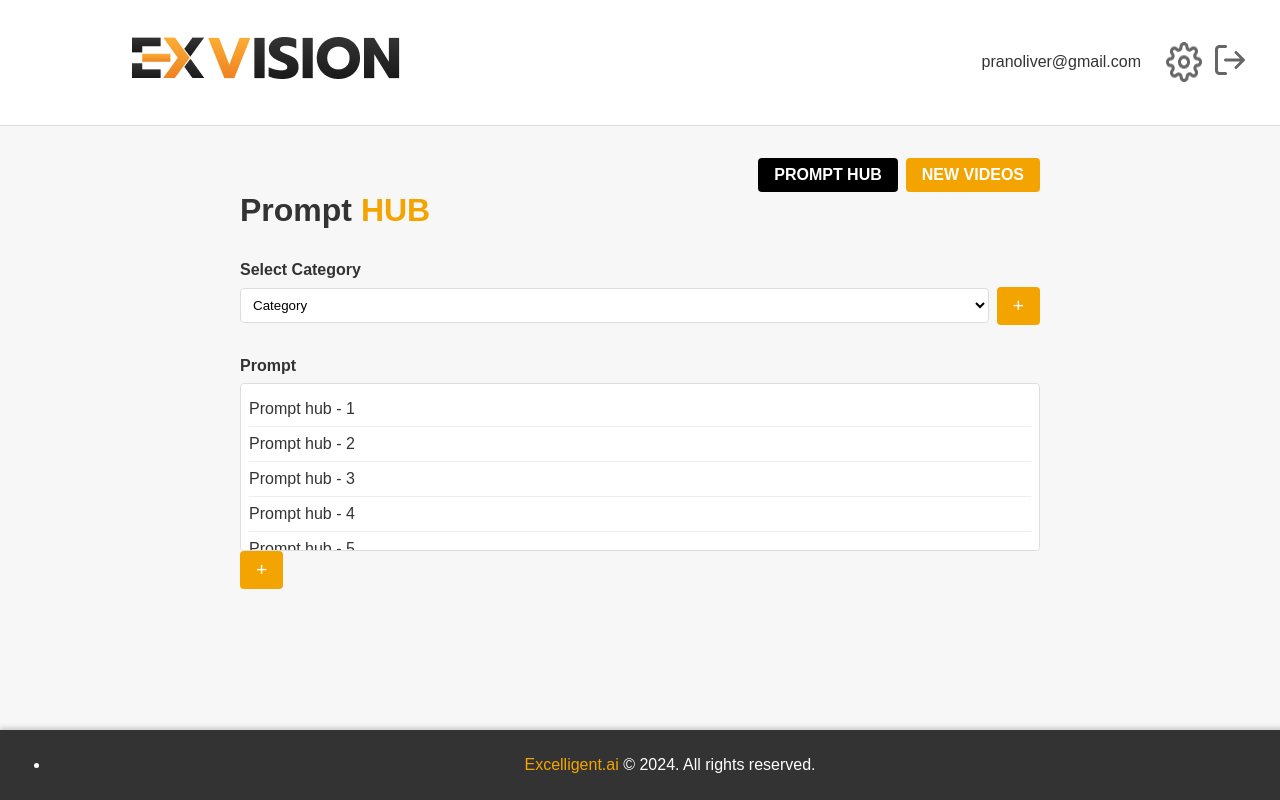
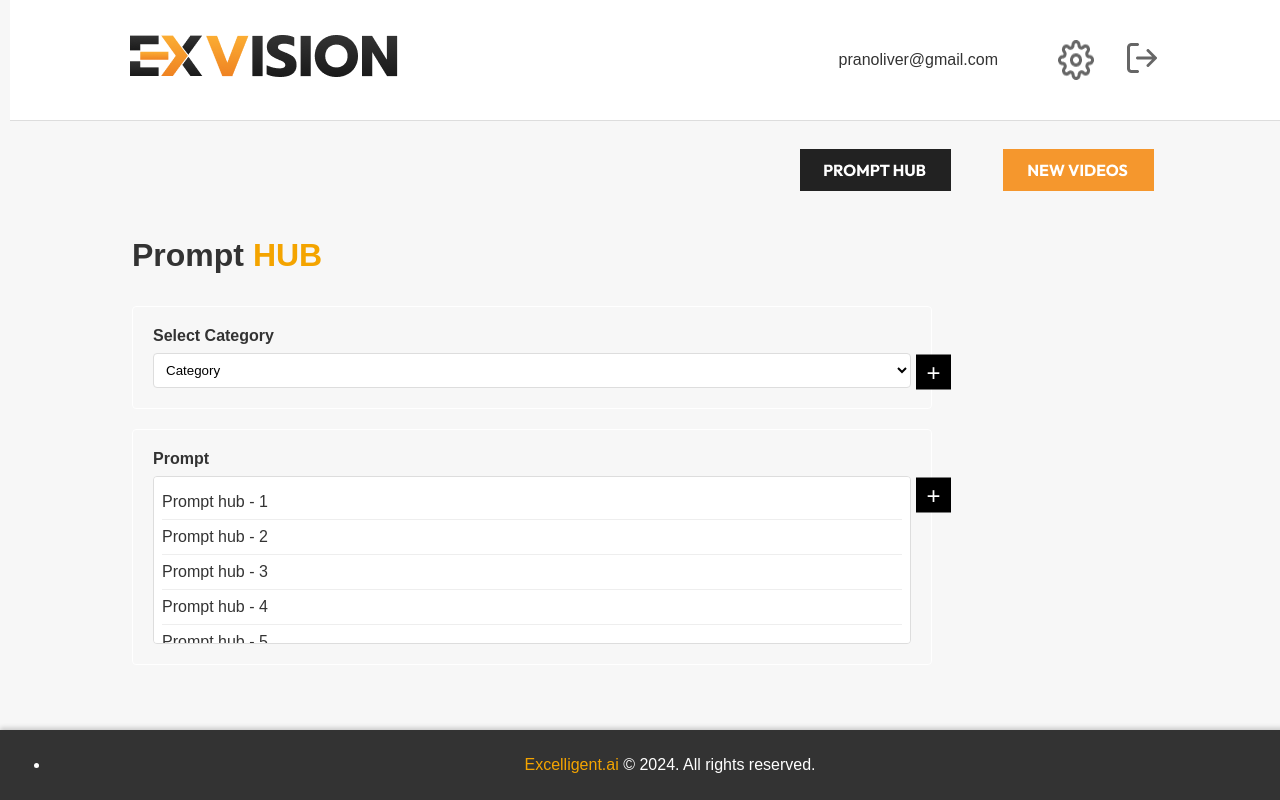
Before and after one commit to SafalShrivastava/Excelelligent.ai, a plain HTML site: page Promthub.html in a window 1280 px wide. Drawn offline with Linux system fonts and the light colour scheme.

Commit message:
Final Push After all changes

```diff
--- a/Promthub.html
+++ b/Promthub.html
@@ -21,12 +21,12 @@
                 </div>
             </div>
     </header>
+    <div class="top-actions">
+        <a href="Promthub.html" class="button primary"><img src="src/img/promt_hub.png" alt="prompt-hub"></a>
+        <a href="Upload_new_video.html" class="button secondary"><img src="src/img/new_videos.png" alt="new-videos"></a>
+    </div>
     <main class="main-content">
         <div class="left-section">
-            <div class="top-actions">
-                <a href="Promthub.html" class="button primary">PROMPT HUB</a>
-                <a href="Upload_new_video.html" class="button secondary">NEW VIDEOS</a>
-            </div>
             <div class="title">Prompt <span class="highlight">HUB</span></div>
             <div class="category-section">
                 <label for="category">Select Category</label>
--- a/src/Landing.css
+++ b/src/Landing.css
@@ -5,16 +5,14 @@ body {
   padding: 0;
   background-color: #000;
   color: #fff;
-  overflow-x: hidden; /* Prevent horizontal scroll */
+  display: flex;
+
 }
 
 /* Header */
 .header {
-  display: flex;
-  justify-content: flex-end;
   padding: 40px 140px;
   position: absolute;
-  top: 0;
   right: 0;
   width: 100%;
   z-index: 10;
--- a/src/Promthub.css
+++ b/src/Promthub.css
@@ -10,12 +10,13 @@ body {
 /* Header */
 .header {
   display: flex;
-    flex-wrap: wrap; /* Allow items to wrap for smaller screens */
   justify-content: space-between;
   align-items: center;
+  padding: 10px 20px;
   background-color: #fff;
-    padding: 1rem 2rem;
   border-bottom: 1px solid #ddd;
+  position: relative; /* For positioning child elements */
+  margin-left: 10px;
 }
 
 .background-image {
@@ -25,8 +26,11 @@ body {
 
 header .user-info {
   display: flex;
+  padding: 10px;
+  margin: 20px;
   align-items: center;
-    gap: 15px; /* Adjusted for more space between items */
+  margin-right: 90px;
+  gap: 50px;
 }
 
 header .user-info span {
@@ -36,7 +40,7 @@ header .user-info span {
 
 header .user-info .icons {
   display: flex;
-    gap: 10px; /* Adjusted for more space between icons */
+  gap: 30px; /* Adjusted for more space between icons */
 }
 
 .logo {
@@ -49,28 +53,23 @@ header .user-info .icons {
   display: flex;
   flex-wrap: wrap; /* Allow buttons to wrap for smaller screens */
   justify-content: flex-end;
-    align-items: center;
-    gap: 0.5rem;
+  gap: 10px;
+  margin-right: 100px; /* Shift left */
+  margin-top: 20px; /* Shift down */
 }
 
 .button {
-    text-decoration: none;
+  font-size: 24px;
+  color: #ff9900;
+  float: right;
+  margin-right: 20px;
+  padding: 20px;
+}
+.button.primary,
+.button.secondary {
+  margin-right: 10px; /* Adjust the spacing between buttons */
   padding: 0.5rem 1rem;
   border-radius: 4px;
-    font-weight: bold;
-    cursor: pointer;
-    border: none;
-    text-align: center;
-}
-
-.button.primary {
-    background-color: #000;
-    color: #fff;
-}
-
-.button.secondary {
-    background-color: #f4a400;
-    color: #fff;
 }
 
 .button:hover {
@@ -83,11 +82,9 @@ header .user-info .icons {
   flex-direction: column; /* Stack items vertically on small screens */
   padding: 2rem;
   max-width: 800px;
-    margin: auto;
-}
+margin-left: 100px  ;}
 
 .left-section {
-    width: 100%;
 }
 
 .title {
@@ -102,7 +99,12 @@ header .user-info .icons {
 
 .category-section,
 .prompt-section {
-    margin-bottom: 2rem;
+  /* margin-bottom: 2rem; */
+  position: relative; /* Ensure the section is the positioning context */
+  padding: 20px;
+  border: 1px solid #fff;
+  border-radius: 4px;
+  margin-top: 20px;
 }
 
 label {
@@ -126,13 +128,20 @@ label {
 }
 
 .add-button {
-    background-color: #f4a400;
+  position: absolute; /* Position the button absolutely within the section */
+  top: 65px; /* Center vertically */
+  right: -20px; /* Adjust distance from the right edge */
+  transform: translateY(-50%); /* Center vertically by adjusting the transform */
+  font-size: 24px;
+  background-color: #000;
   color: #fff;
   border: none;
-    padding: 0.5rem 1rem;
-    border-radius: 4px;
+  width: 35px;
+  height: 35px;
+  display: flex;
+  align-items: center;
+  justify-content: center;
   cursor: pointer;
-    font-size: 1.2rem;
 }
 
 .add-button:hover {
@@ -140,6 +149,8 @@ label {
 }
 
 .prompt-list {
+  flex: 1;
+
   height: 150px;
   overflow-y: auto;
   border: 1px solid #ddd;
--- a/src/Your_videos.css
+++ b/src/Your_videos.css
@@ -9,10 +9,13 @@ header {
   display: flex;
   justify-content: space-between;
   align-items: center;
+  padding: 10px 20px;
   background-color: #fff;
   border-bottom: 1px solid #ddd;
-  position: relative;
+  position: relative; /* For positioning child elements */
+  margin-left: 10px;
 }
+
 .background-image {
   position: relative;
   left: 100px;
@@ -41,23 +44,21 @@ header .user-info .icons {
 }
 .container {
   padding: 100px;
+
 }
-
 button {
   font-size: 24px;
   color: #ff9900;
   float: right;
-  margin-right: 10px;
+  margin-right: 10px; /* Remove extra margin */
   padding: 20px;
   display: flex;
-  gap: 10px;
+  align-items: center; /* Ensure text is centered */
   margin-top: 20px;
 }
 
 .prompt-hub {
-  background-color: #000;
   color: #fff;
-  margin-right: 100px;
   padding: 0.5rem 1rem;
   border: none;
   border-radius: 4px;
@@ -65,14 +66,13 @@ button {
 }
 
 .new-videos {
-  background-color: #ff9900;
+  margin-right: 100px; /* Adjust margin to control spacing */
   color: #fff;
   padding: 0.5rem 1rem;
   border: none;
   border-radius: 4px;
   cursor: pointer;
 }
-
 table {
   width: 100%;
   border-collapse: collapse;
@@ -123,7 +123,7 @@ table .actions .delete {
   color: #fff;
 }
 .highlight {
-    color: #ff9900;
+  color: #ff9900;
 }
 .footer-background {
   position: fixed; /* Makes the footer stick to the viewport */
@@ -150,11 +150,11 @@ table .actions .delete {
   header .user-info span {
     margin-left: 25px;
     color: #333;
-}
-header .user-info .icons {
+  }
+  header .user-info .icons {
     display: flex;
     gap: 30px;
-}
+  }
   .header .buttons {
     justify-content: center;
   }
```
Also changed, not shown: Your_videos.html (+5 -5 lines), src/img/new_videos.png (added), src/img/promt_hub.png (added). Lines whose indentation alone changed are shown as unchanged.
